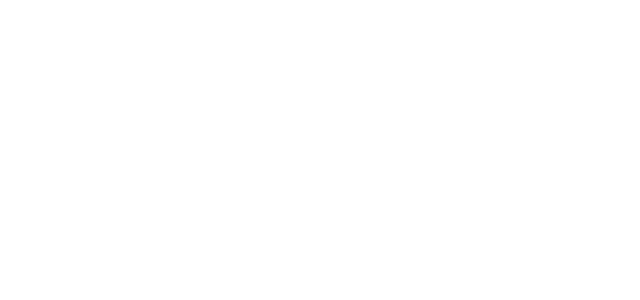
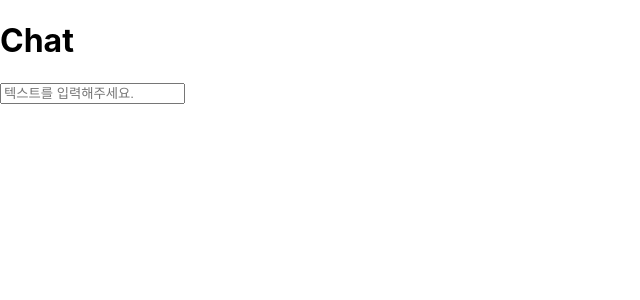
Before and after one commit to B-KJS26/A-React, a React (Create React App) app in the folder btoo/: page /chat in a window 1280 px wide. Before the commit this address had no page. Shown: the top 300 px of the page, without its empty margins (0-640 px from the left). Built offline with nearby package versions, Linux system fonts and the light colour scheme.

Commit message:
Chore | make chat page

```diff
--- a/btoo/src/App.jsx
+++ b/btoo/src/App.jsx
@@ -1,6 +1,7 @@
 import './components/Header/Header.css';
 import Login from './components/Login/Login';
 import Signup from './components/Login/Signup';
+import Chat from './components/Chat/Chat';
 import { BrowserRouter as Router, Routes, Route } from 'react-router-dom';
 function App() {
   return (
@@ -9,6 +10,7 @@
         <Routes>
           <Route path='/' element={<Login/>}></Route>
           <Route path='/signup' element={<Signup/>}></Route>
+          <Route path='chat' element={<Chat />}></Route>
         </Routes>
       </Router>
     </div>
--- /dev/null
+++ b/btoo/src/components/Chat/Chat.jsx
@@ -0,0 +1,8 @@
+export default function Chat() {
+    return(
+        <div>
+            <h1>Chat</h1>
+            <input type="text" placeholder="텍스트를 입력해주세요."></input>
+        </div>
+    )
+}
```
